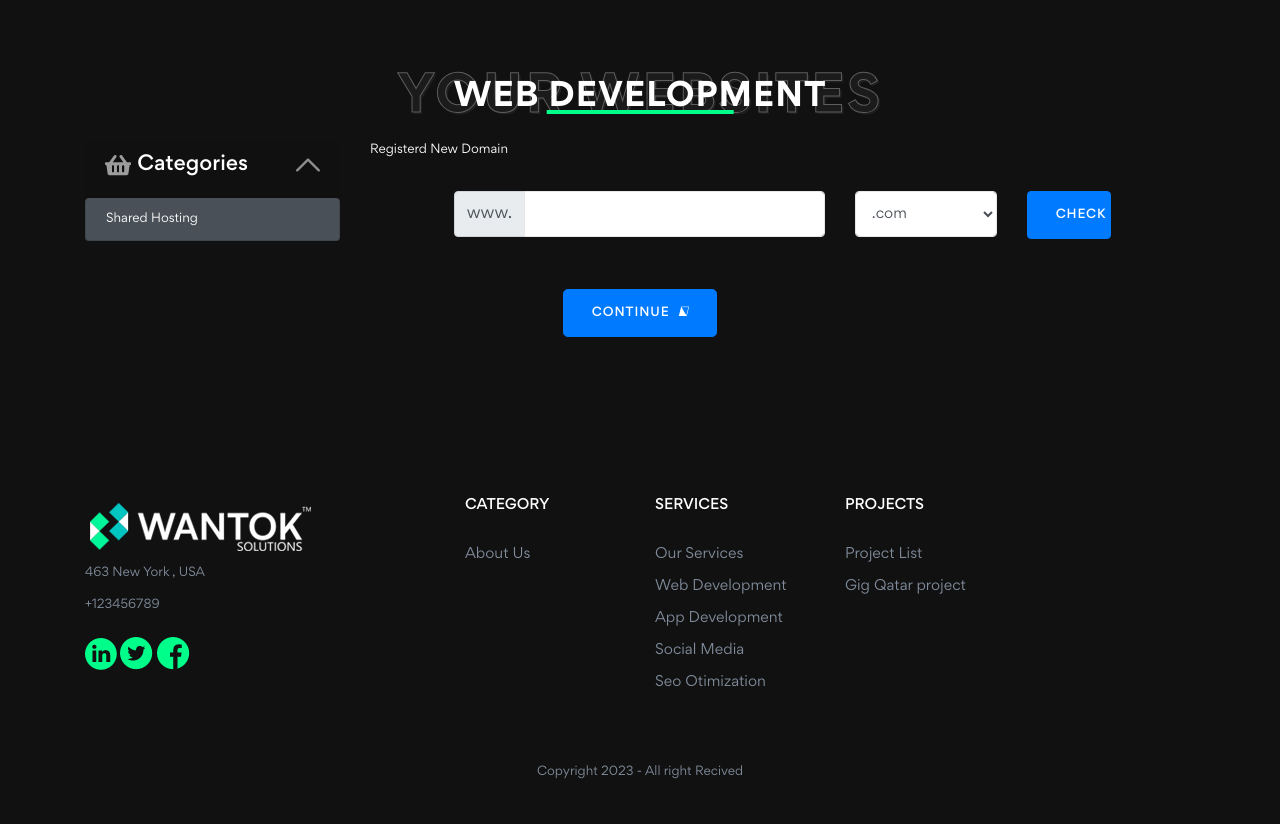
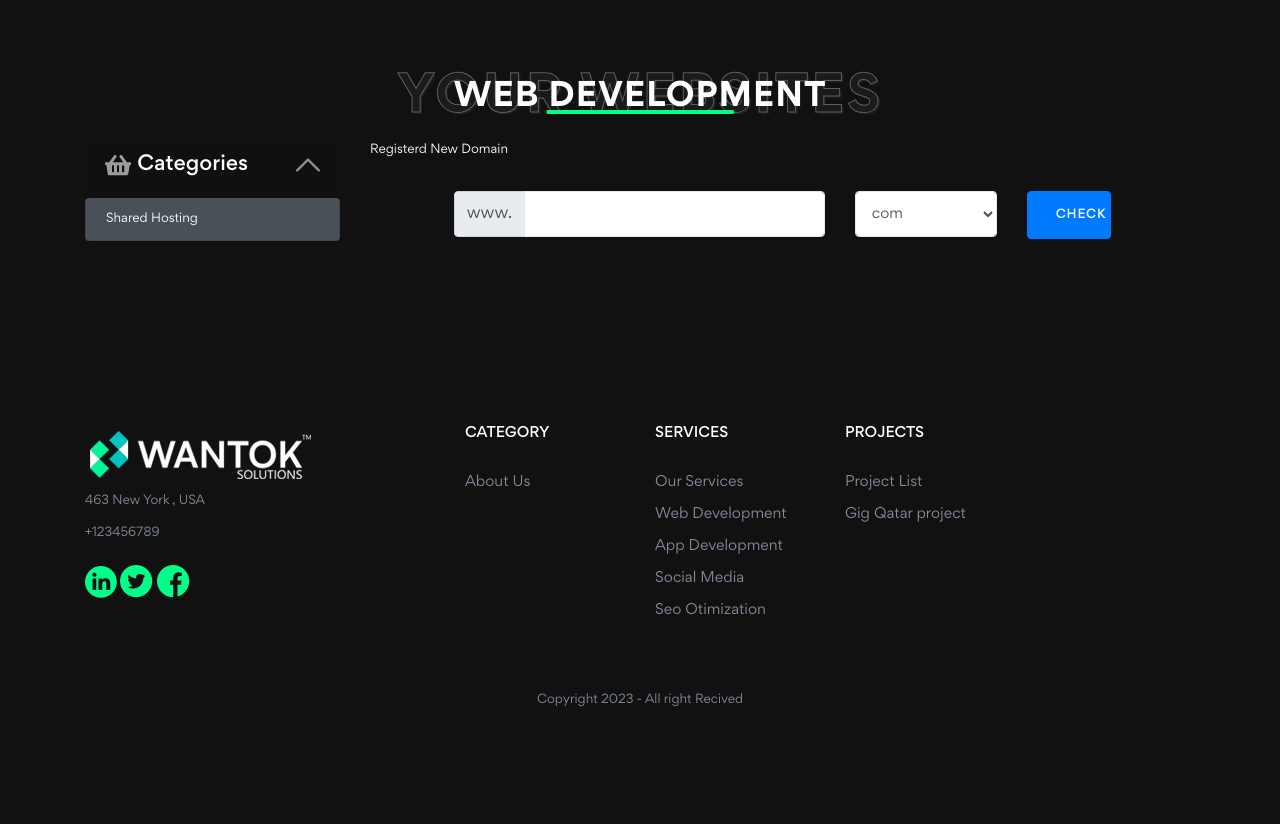
Before and after one commit to carlosbrath/wantoksolutions, a CodeIgniter app: page /wantoksolutions/index.php/cartcontroller/chose_domain in a window 1280 px wide. Shown: the part 217-1041 px from the top of the page. After the commit the page ends 924 px from the top, so only its background shows below. Run offline with CodeIgniter, Linux system fonts and the light colour scheme.

Commit message:
ajax request

```diff
--- a/application/controllers/CartController.php
+++ b/application/controllers/CartController.php
@@ -21,8 +21,10 @@ class CartController extends MY_Controller
         // dd($this->input->post());
         if ($this->input->server('REQUEST_METHOD') === 'POST') {
             $domian_name=$this->input->post('domainName') . $this->input->post('domainType');
+            $domian_name=$this->input->post('domainName') . $this->input->post('domainType');
+            $domanType= $this->input->post('domainType');
             $params = array(
-                'domain' => $this->input->post('domainName') . $this->input->post('domainType'),
+                'domain' => $this->input->post('domainName') .'.'. $this->input->post('domainType'),
             );
             $response = $this->whmcs->domain_whois($params);
 
@@ -39,7 +41,7 @@ class CartController extends MY_Controller
                     $html.='<div class="domain-available domain-checker-available headline" style="display: block;"><strong>'.$domian_name.'</strong> is available.</div>';
                     $html.='<div class="domain-price" style="display: block;">';
                     $html.= '<span class="register-price-label">Continue to register this domain for</span>';
-                    $html.='<span class="price">'.$data['currency']['prefix'].(intval($data['pricing']['com']['register'][1]) + 10). $data['currency']['code'].'</span>';
+                    $html.='<span class="price">'.$data['currency']['prefix'].(intval($data['pricing'][$domanType]['register'][1]) + 10). $data['currency']['code'].'</span>';
                     $html.='</div>';
                     echo json_encode(array(
                         'msg' => 'success',
--- a/application/views/cart/chose-domain.php
+++ b/application/views/cart/chose-domain.php
@@ -52,11 +52,11 @@
                             </div>
                             <div class="col-xs-3 col-3">
                                 <select id="domainType" name="domainType" class="form-control">
-                                    <option value=".com">.com</option>
-                                    <option value=".net">.net</option>
-                                    <option value=".org">.org</option>
-                                    <option value=".biz">.biz</option>
-                                    <option value=".info">.info</option>
+                                    <option value=".com">com</option>
+                                    <option value=".net">net</option>
+                                    <option value=".org">org</option>
+                                    <option value=".biz">biz</option>
+                                    <option value=".info">info</option>
                                 </select>
                             </div>
                             <div class="col-sm-2">
@@ -72,13 +72,15 @@
         <div class="row mt-4">
             <div class="offset-4 col-4 ">
                 <div class="text-center">
-                    <div class="domain-section">
+                    <div class="domain-section" id="domain-section">
 
                     </div>
-                    <button id="btnDomainContinue " type="submit" class="btn btn-primary btn-lg w-hidden mt-4" style="display: inline-block;">
-                        Continue
-                        &nbsp;<i class="fas fa-arrow-circle-right"></i>
-                    </button>
+                    <div class="btn-continue" id="btn-continue" style="display: none;">
+                        <button id="btnDomainContinue " type="submit" class="btn btn-primary btn-lg w-hidden mt-4" style="display: inline-block;">
+                            Continue
+                            &nbsp;<i class="fa-solid fa-arrow-right"></i>
+                        </button>
+                    </div>
                 </div>
             </div>
         </div>
--- a/application/views/template2023.php
+++ b/application/views/template2023.php
@@ -67,6 +67,7 @@
     <script src="<?= asset_url(); ?>js/app.js"></script>
     <script>
         function ajaxfunction(method, url, formData, callback) {
+
             $.ajax({
                 method: method,
                 url: url,
@@ -74,14 +75,17 @@
                 dataType: 'json', // corrected spelling here
                 success: function(response) {
                     if (response.msg == 'success') {
-                        console.log(response.msg);
-                        $('.domain-section').append(response.html);
+                        $('.domain-section').html('');
+                        $('#domain-section').html(response.html);
+                        $('#btn-continue').css('display', 'block')
+                    }
+                    if(response.msg == 'error'){
+                        console.log(response.msg)
                     }
                 },
                 error: function(xhr, status, error) {
                     console.error(xhr.responseText);
-                    $('.domain-section').html(xhr.responseText);
-                    // $('#result').html('Error occurred while submitting the form.');
+                    $('#result').html('Error occurred while submitting the form.');
                 }
             });
         }
```
